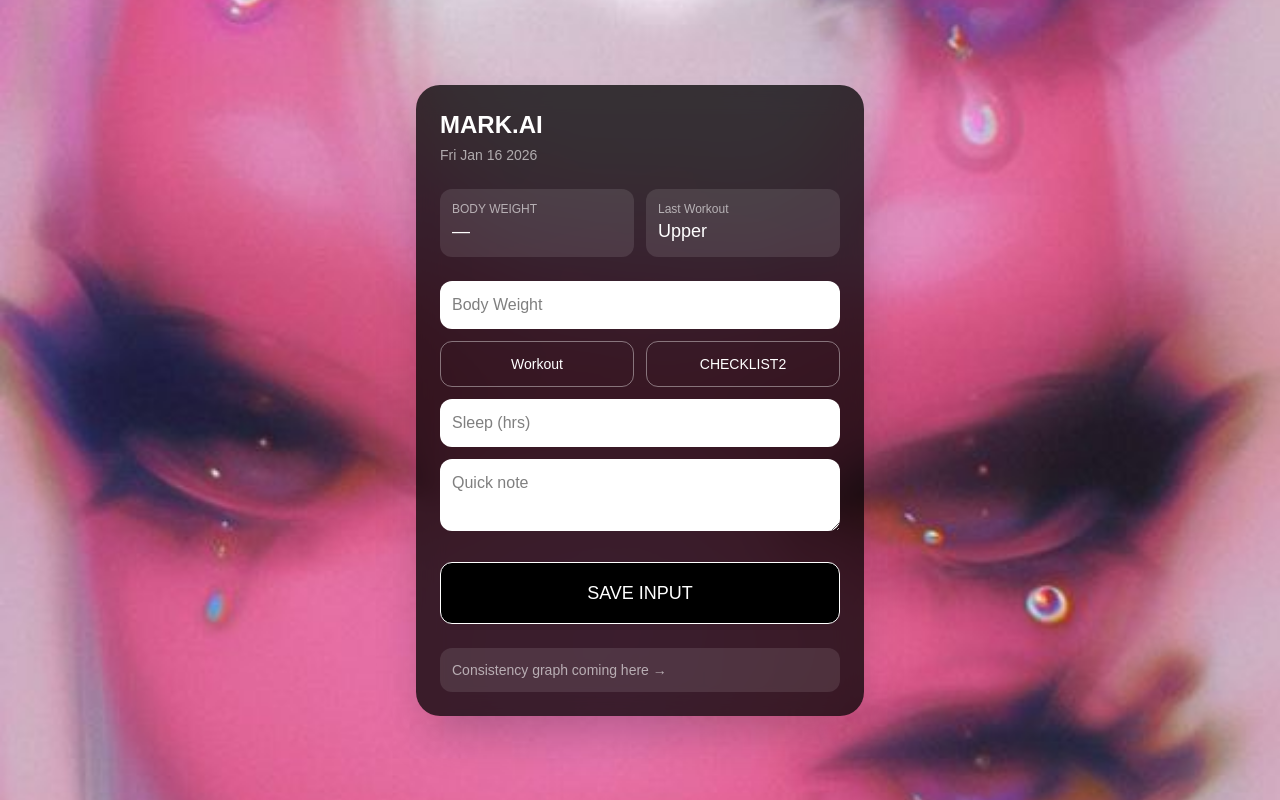
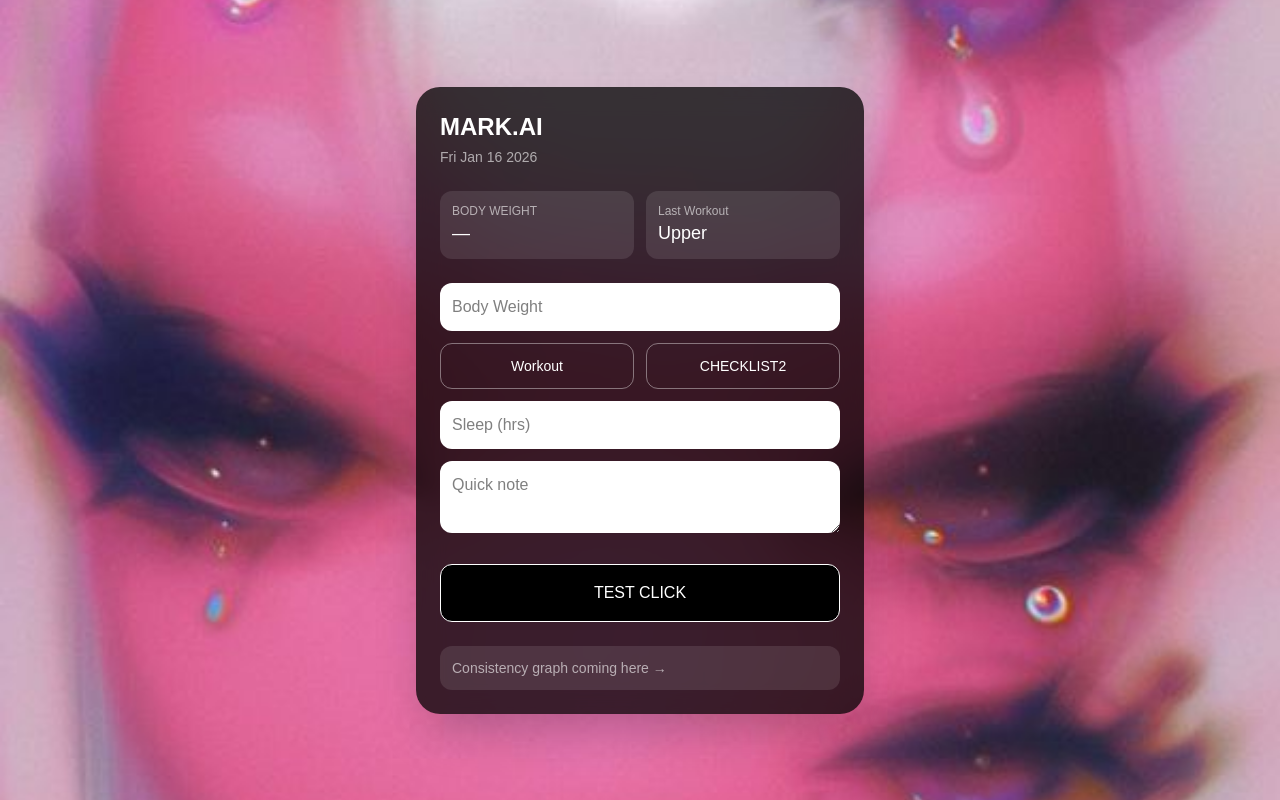
Before and after one commit to Kris102/MARK.AI, a Next.js app: page / in a window 1280 px wide. Built offline with nearby package versions, Linux system fonts and the light colour scheme.

Commit message:
debug: test button click in production

```diff
--- a/app/page.tsx
+++ b/app/page.tsx
@@ -144,25 +144,15 @@ setTimeout(() => setSaved(false), 1500)
   </div>
 
   {/* ACTION */}
- <button
+<button
   type="button"
-  onClick={handleSave}
-  disabled={saving}
-  className="
-    w-full
-    border border-white
-    bg-black
-    text-white
-    p-4
-    rounded-xl
-    text-lg
-    font-medium
-    transition
-    active:scale-[0.97]
-    disabled:opacity-50
-  "
+  onClick={() => {
+    alert('BUTTON CLICKED')
+    setSaved(true)
+  }}
+  className="w-full border border-white bg-black text-white p-4 rounded-xl"
 >
-  {saving ? 'SAVING' : 'SAVE INPUT'}
+  TEST CLICK
 </button>
 {saved && (
   <p className="text-green-400 text-sm text-center animate-fade">
```
